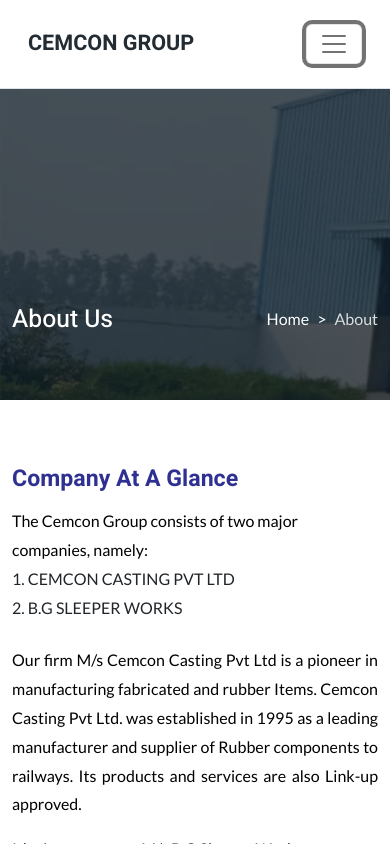
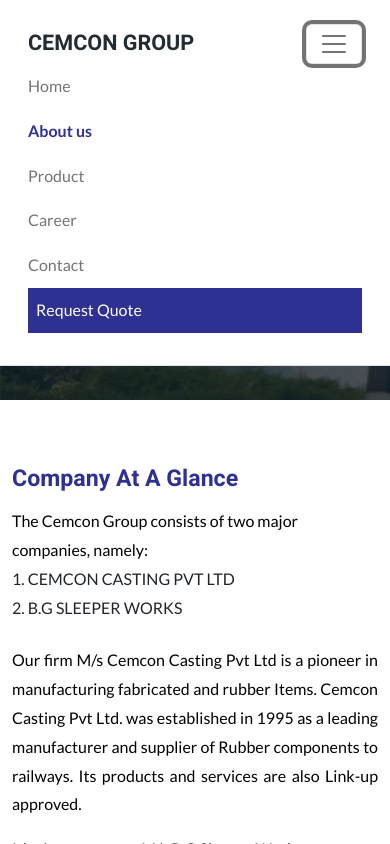
Before and after one commit to shahidweb/cemcongroup, an Angular app: page /about in a window 390 px wide. Both pictures are taken after a click on the button "Toggle navigation". Shown: the top 844 px of the page. Built offline with nearby package versions, Linux system fonts and the light colour scheme.

Commit message:
headerSlider

```diff
--- a/src/app/layout/header/header.component.html
+++ b/src/app/layout/header/header.component.html
@@ -4,12 +4,12 @@
             <a class="navbar-brand" routerLink="/">
                 <h4 class="m-0 fw-bold">{{header.title}}</h4>
             </a>
-            <button class="navbar-toggler" type="button" data-bs-toggle="collapse"
+            <button class="navbar-toggler" type="button" data-bs-toggle="collapse" (click)="isShow = !isShow"
                 data-bs-target="#navbarSupportedContent" aria-controls="navbarSupportedContent" aria-expanded="false"
                 aria-label="Toggle navigation">
                 <span class="navbar-toggler-icon"></span>
             </button>
-            <div class="collapse navbar-collapse flex-grow-0">
+            <div class="collapse navbar-collapse flex-grow-0" [class.show]="isShow">
                 <ul class="navbar-nav me-auto mb-2 mb-lg-0">
                     <ng-container *ngFor="let nav of header.navbar">
                         <li *ngIf="!nav.subMenu && nav.type !='btn'" class="nav-item">
@@ -26,7 +26,7 @@
                             </ul>
                         </li>
                         <li *ngIf="nav.type == 'btn'" class="nav-item">
-                            <a class="nav-link bg-primary text-white" routerLink="{{nav.path}}">{{nav.name}}</a>
+                            <a class="nav-link bg-primary text-white" [class.ps-2]="isShow" routerLink="{{nav.path}}">{{nav.name}}</a>
                         </li>
                     </ng-container>
                 </ul>
--- a/src/app/layout/header/header.component.ts
+++ b/src/app/layout/header/header.component.ts
@@ -8,6 +8,7 @@
 })
 export class HeaderComponent {
   header: any;
+  isShow = false;
 
   constructor(private coreService: CoreService) {
     this.coreService.getHttp('header.json').subscribe((res: any) => {
```
